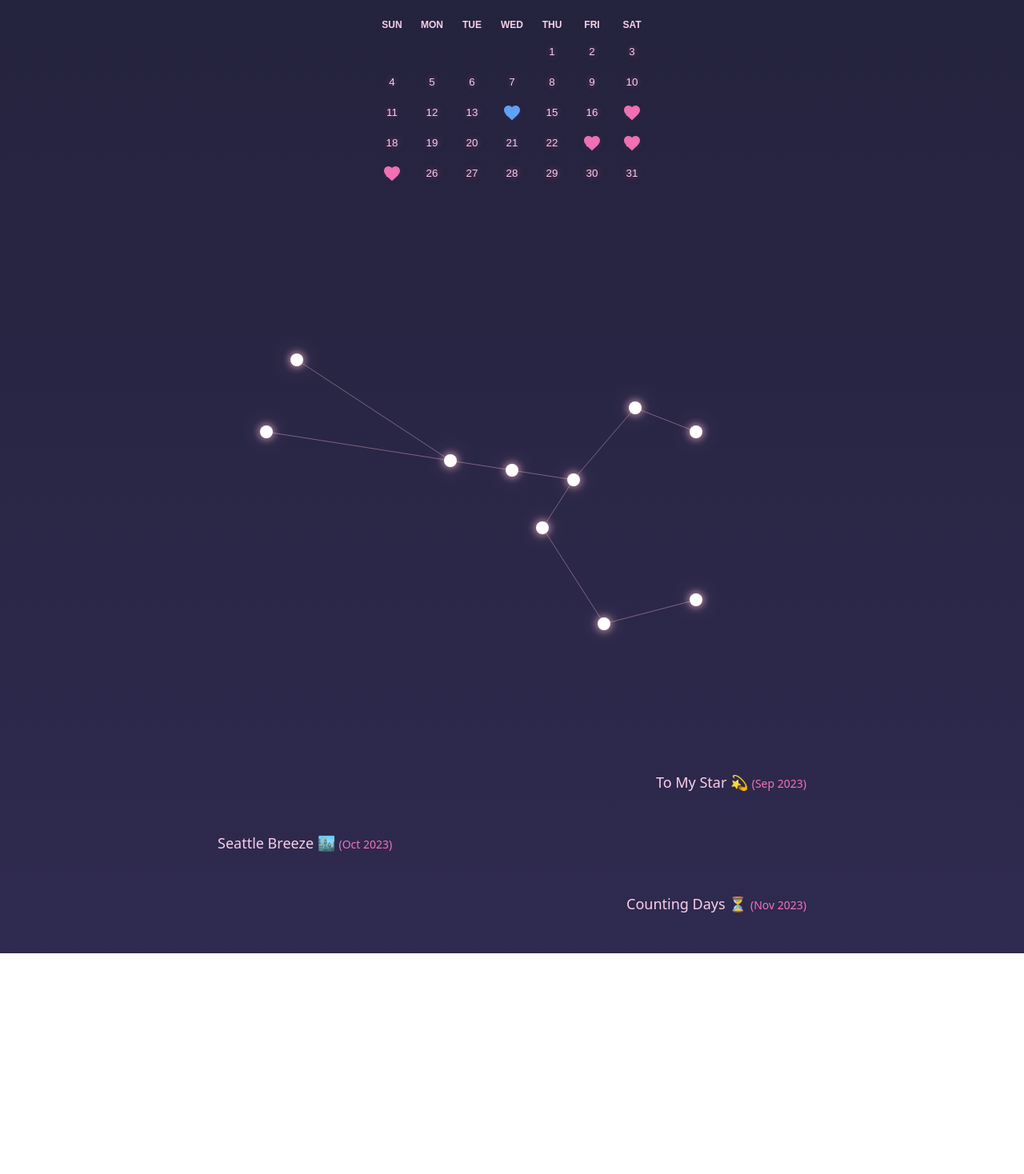
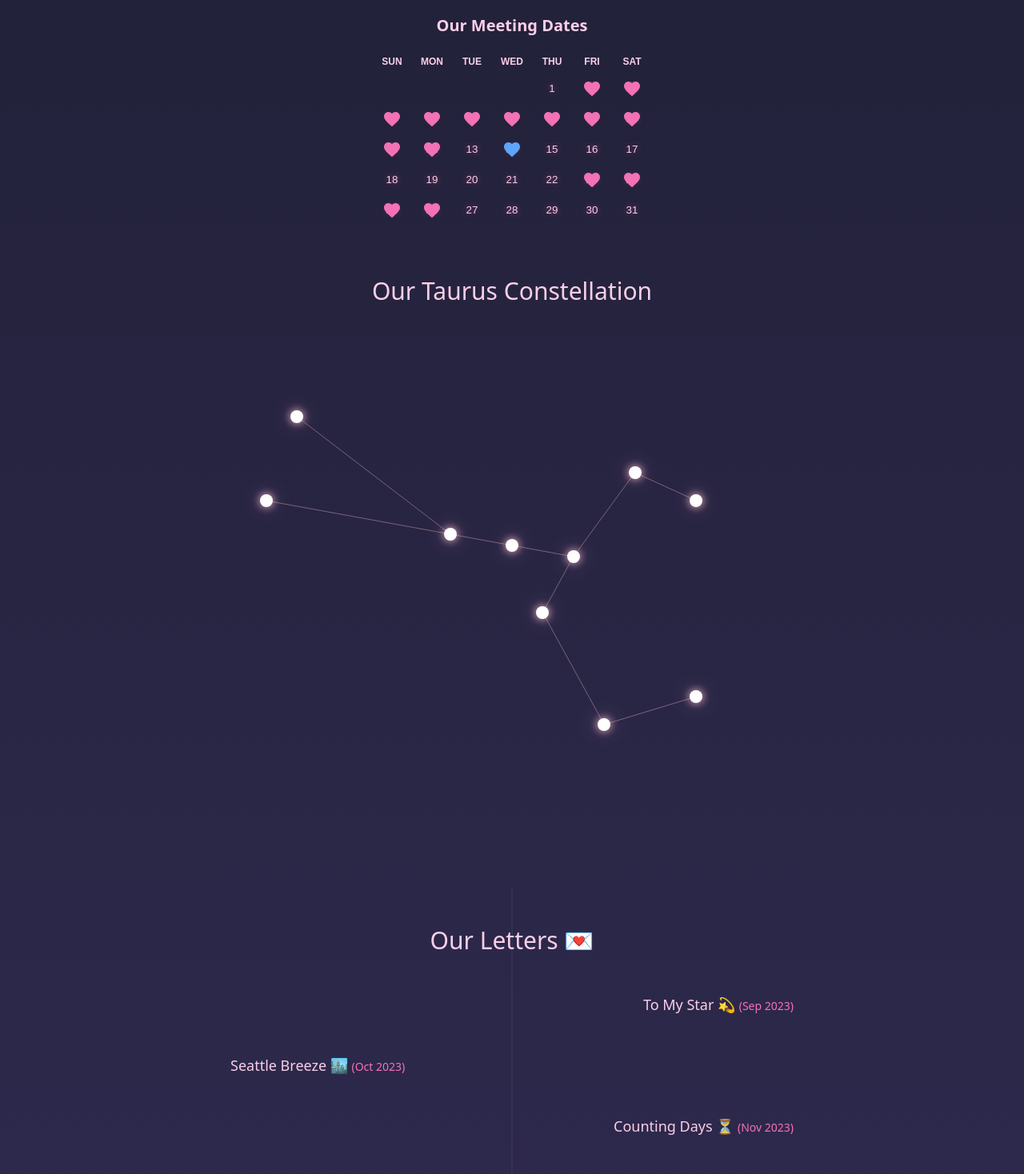
Before and after one commit to israelavendanojr/lovebirds, a React (Vite) app in the folder frontend/: page / in a window 1280 px wide. Shown: the part 1162-2630 px from the top of the page at 80% size. Before the commit the page ends 2354 px from the top, so only its background shows below. Built offline with nearby package versions, Linux system fonts and the light colour scheme.

Commit message:
Constellation info template

```diff
--- a/frontend/src/App.tsx
+++ b/frontend/src/App.tsx
@@ -16,13 +16,16 @@ const App = () => {
       {/* Particle layer */}
       <ParticleBackground />
 
+      {/* HEADER */}
+      <header className="w-full text-center py-8">
+        <h1 className="text-4xl font-dancing text-pink-200 glow-soft">
+        ✨My Little Universe Of You✨
+        </h1>
+        <p className="text-pink-300 text-sm mt-2">I love you to the moon and back, and I would give you the stars</p>
+      </header>
+
       {/* Main content */}
       <main className="relative z-10 flex flex-col items-center justify-center min-h-screen px-4 py-12 space-y-16">
-
-      <div className="w-full max-w-xl text-center">
-        <ThoughtGenerator />
-      </div>
-
         <div className="w-full max-w-md">
           <CountdownTimer calendarDates={calendarDates} />
         </div>
@@ -30,7 +33,6 @@ const App = () => {
         <div className="w-full max-w-4xl">
           <StarfieldGallery />
         </div>
-
 
         <div className="w-full max-w-3xl">
           <CalendarView calendarDates={calendarDates} />
@@ -44,7 +46,17 @@ const App = () => {
           <LetterTimeline />
         </div>
 
+        <div className="w-full max-w-xl text-center">
+          <ThoughtGenerator />
+        </div>
+
+
       </main>
+
+      {/* FOOTER */}
+      <footer className="text-center py-6 text-sm text-pink-300">
+      (づ ￣ ³￣)づ - Made with love, sweat, and chatGPT — (づ ￣ ³￣)づ
+      </footer>
     </div>
   );
 };
--- a/frontend/src/components/Calendar/CalendarView.tsx
+++ b/frontend/src/components/Calendar/CalendarView.tsx
@@ -37,7 +37,7 @@ const CalendarView = ({ calendarDates }: Props) => {
 
   return (
     <div className="relative w-full">
-      <h2 className="text-xl font-semibold mb-4 text-center text-pink-200 glow-soft">When are we meeting?</h2>
+      <h2 className="text-xl font-semibold mb-4 text-center text-pink-200 glow-soft">Our Meeting Dates</h2>
       <Calendar
         tileContent={tileContent}
         calendarType="gregory"
--- a/frontend/src/components/Calendar/CountdownTimer.tsx
+++ b/frontend/src/components/Calendar/CountdownTimer.tsx
@@ -40,7 +40,7 @@ const CountdownTimer = ({ calendarDates }: Props) => {
 <div className="flex flex-col items-center justify-center text-center space-y-2">
   {!isToday && (
     <p className="text-pink-200 text-lg italic">
-      Counting down to our next special day...
+      Counting down to the next time I get to see you...
     </p>
   )}
 
--- a/frontend/src/components/Constellation.tsx
+++ b/frontend/src/components/Constellation.tsx
@@ -2,16 +2,86 @@ import { motion } from 'framer-motion';
 import { useState } from 'react';
 
 const milestones = [
-  { id: 1, title: 'Aldebaran 🌟', date: 'Sep 2023', detail: 'Our brightest moment.', x: 60, y: 50 },
-  { id: 2, title: 'Hyades I', date: 'Oct 2023', detail: 'Warm beginnings.', x: 50, y: 48 },
-  { id: 3, title: 'Hyades II', date: 'Nov 2023', detail: 'Closer every day.', x: 40, y: 46 },
-  { id: 4, title: 'Horn Tip Left', date: 'Dec 2023', detail: 'Adventures bloom.', x: 10, y: 40 },
-  { id: 5, title: 'Horn Tip Right', date: 'Jan 2024', detail: 'Our connection grew.', x: 15, y: 25 },
-  { id: 6, title: 'Horn Base Left', date: 'Feb 2024', detail: 'Felt electric.', x: 70, y: 35 },
-  { id: 7, title: 'Horn Tip Far Left', date: 'Mar 2024', detail: 'So far yet close.', x: 80, y: 40 },
-  { id: 8, title: 'Horn Base Right', date: 'Apr 2024', detail: 'Like starlight.', x: 55, y: 60 },
-  { id: 9, title: 'Horn Tip Far Right', date: 'May 2024', detail: 'Always glowing.', x: 65, y: 80 },
-  { id: 10, title: 'Future 💍', date: '???', detail: 'Our constellation.', x: 80, y: 75 },
+  {
+    id: 5,
+    title: 'Officially Dating 💞',
+    date: 'Mar 2024',
+    detail: 'We made it official. Our own little universe.',
+    x: 15,
+    y: 25,
+  },
+  {
+    id: 4,
+    title: 'Valentine’s Day 💘',
+    date: 'Feb 2024',
+    detail: 'You became my Valentine — and more.',
+    x: 10,
+    y: 40,
+  },
+  {
+    id: 3,
+    title: 'Seattle Trip 🌆',
+    date: 'Nov 2023',
+    detail: 'Exploring the city and each other — unforgettable memories.',
+    x: 40,
+    y: 46,
+  },
+  {
+    id: 2,
+    title: 'Rodrigo’s Focus Group 🎤',
+    date: 'Oct 2023',
+    detail: 'A shared space that brought us closer, one laugh at a time.',
+    x: 50,
+    y: 48,
+  },
+  {
+    id: 1,
+    title: 'Gera’s Party 🎉',
+    date: 'Sep 2023',
+    detail: 'Where our stars first crossed — the start of everything.',
+    x: 60,
+    y: 50,
+  },
+  {
+    id: 6,
+    title: 'Long Distance Begins 🛫',
+    date: 'Apr 2024',
+    detail: 'Distance came, but love stayed strong.',
+    x: 70,
+    y: 35,
+  },
+  {
+    id: 7,
+    title: 'Reunited Again ✨',
+    date: 'May 2024',
+    detail: 'Every hug after time apart feels like magic.',
+    x: 80,
+    y: 40,
+  },
+  {
+    id: 8,
+    title: 'Family Introductions 🏡',
+    date: 'Jun 2024',
+    detail: 'Meeting the people who made us who we are.',
+    x: 55,
+    y: 60,
+  },
+  {
+    id: 9,
+    title: 'Closer Than Ever 🌙',
+    date: 'Jul 2024',
+    detail: 'Late-night talks, shared dreams, growing roots.',
+    x: 65,
+    y: 80,
+  },
+  {
+    id: 10,
+    title: 'Our Future 💍',
+    date: '???',
+    detail: 'A life written in stars — still unfolding.',
+    x: 80,
+    y: 75,
+  },
 ];
 
 const connections: [number, number][] = [
@@ -25,7 +95,12 @@ const Constellation = () => {
   const [active, setActive] = useState<number | null>(null);
 
   return (
-    <div className="relative w-full h-[600px] bg-transparent">
+    <div className="relative w-full h-[700px]">
+      {/* Title */}
+      <h2 className="text-center text-3xl font-dancing text-pink-200 mb-6 glow-soft">
+        Our Taurus Constellation
+      </h2>
+
       {/* Lines between stars */}
       <svg className="absolute inset-0 w-full h-full z-0 pointer-events-none">
         {connections.map(([a, b], idx) => {
@@ -59,9 +134,7 @@ const Constellation = () => {
           whileHover={{ scale: 1.6 }}
           onClick={() => setActive(m.id)}
         >
-          {/* Glow layer */}
           <div className="absolute inset-0 rounded-full bg-pink-300 blur-md opacity-40 animate-pulse" />
-          {/* Core star */}
           <div className="relative w-4 h-4 bg-white rounded-full shadow-[0_0_8px_2px_rgba(255,192,203,0.6)]" />
         </motion.div>
       ))}
--- a/frontend/src/components/Letter/LetterTimeline.tsx
+++ b/frontend/src/components/Letter/LetterTimeline.tsx
@@ -35,11 +35,18 @@ const LetterTimeline = () => {
   };
 
   return (
-    <div className="space-y-12">
+    <section className="relative w-full max-w-3xl mx-auto px-4 py-12">
+      {/* Title */}
+      <h2 className="text-center text-3xl font-dancing text-pink-200 mb-12 glow-soft">
+        Our Letters 💌
+      </h2>
+
+      {/* Vertical line */}
+      <div className="absolute left-1/2 top-0 h-full w-px bg-pink-200/10 transform -translate-x-1/2" />
+
+      <div className="space-y-12 relative z-10">
         {letters.map((letter) => (
           <div key={letter.id} className="relative">
-          {/* Removed the dot */}
-
             {/* Title button */}
             <button
               onClick={() => toggleLetter(letter.id, letter.file)}
@@ -50,16 +57,16 @@ const LetterTimeline = () => {
               {letter.title} <span className="text-sm text-pink-400">({letter.date})</span>
             </button>
 
-          {/* Letter content */}
+            {/* Letter modal */}
             {openLetterId === letter.id && (
               <motion.div
-            className={`mt-2 w-full max-w-md p-6 rounded-2xl shadow-[0_0_30px_rgba(255,192,203,0.2)] border border-pink-200/20 backdrop-blur-md bg-white/10 text-pink-100 transition-all ${
+                className={`mt-2 w-full max-w-md p-6 rounded-2xl shadow-[0_0_30px_rgba(255,192,203,0.3)] border border-pink-200/20 backdrop-blur-md bg-white/10 text-pink-100 transition-all ${
                   letter.sender === 'you' ? 'ml-auto' : ''
                 }`}
-            initial={{ opacity: 0 }}
-            animate={{ opacity: 1}}
+                initial={{ opacity: 0, scale: 0.97 }}
+                animate={{ opacity: 1, scale: 1 }}
                 exit={{ opacity: 0 }}
-            transition={{ duration: 1, ease: 'easeOut' }}
+                transition={{ duration: 0.5, ease: 'easeOut' }}
               >
                 <p className="whitespace-pre-wrap text-sm leading-relaxed font-dancing tracking-wide">
                   {letterContents[letter.id]}
@@ -71,11 +78,11 @@ const LetterTimeline = () => {
                   Close
                 </button>
               </motion.div>
-
             )}
           </div>
         ))}
       </div>
+    </section>
   );
 };
 
--- a/frontend/src/data/calendar_dates.ts
+++ b/frontend/src/data/calendar_dates.ts
@@ -1,7 +1,18 @@
 export const calendarDates = [
-  new Date(2025, 4, 14),
-  new Date(2025, 4, 17),
+  new Date(2025, 4, 2),
+  new Date(2025, 4, 3),
+  new Date(2025, 4, 4),
+  new Date(2025, 4, 5),
+  new Date(2025, 4, 6),
+  new Date(2025, 4, 7),
+  new Date(2025, 4, 8),
+  new Date(2025, 4, 9),
+  new Date(2025, 4, 10),
+  new Date(2025, 4, 11),
+  new Date(2025, 4, 12),
+
   new Date(2025, 4, 23),
   new Date(2025, 4, 24),
   new Date(2025, 4, 25),
+  new Date(2025, 4, 26),
 ];
```
Lines whose indentation alone changed are shown as unchanged.
